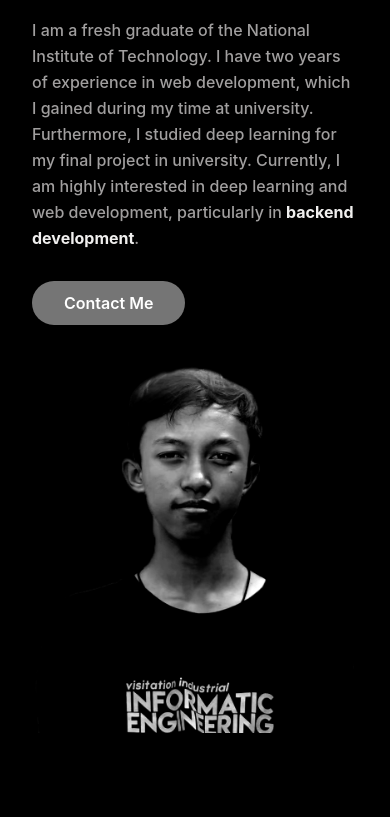
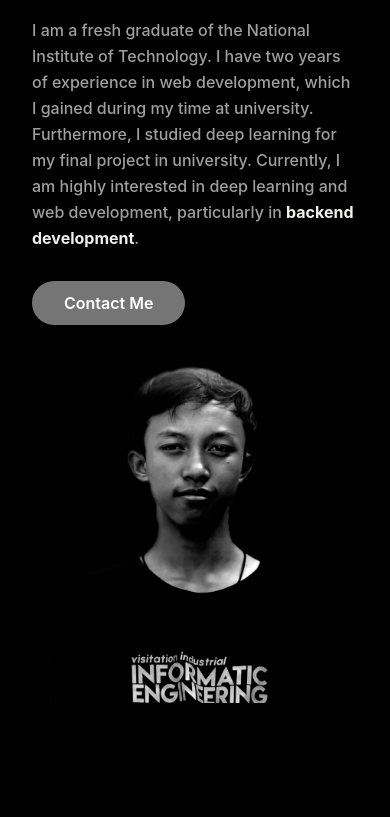
Before and after one commit to FirPearce/Portfolio-FirlyTaufikr, a website: page public/index.html in a window 390 px wide. Shown: the part 283-1100 px from the top of the page. Drawn offline with nearby package versions, Linux system fonts and the light colour scheme; some packages are replaced by stand-ins of ours; a script that the page names is missing.

Commit message:
<fix>: size profile image

```diff
--- a/public/index.html
+++ b/public/index.html
@@ -130,11 +130,9 @@
           <div class="w-full self-end px-4 lg:w-1/2">
             <div class="mt-10 lg:mt-0 lg:right-0">
               <img
-                width="500"
-                height="500"
                 src="img/Profile2.png"
                 alt="Firly Taufikurohman"
-                class="max-w-full mx-auto" />
+                class="max-w-full w-[300px] lg:w-[500px] mx-auto" />
             </div>
           </div>
         </div>
```
Also changed, not shown: public/css/style.css.
